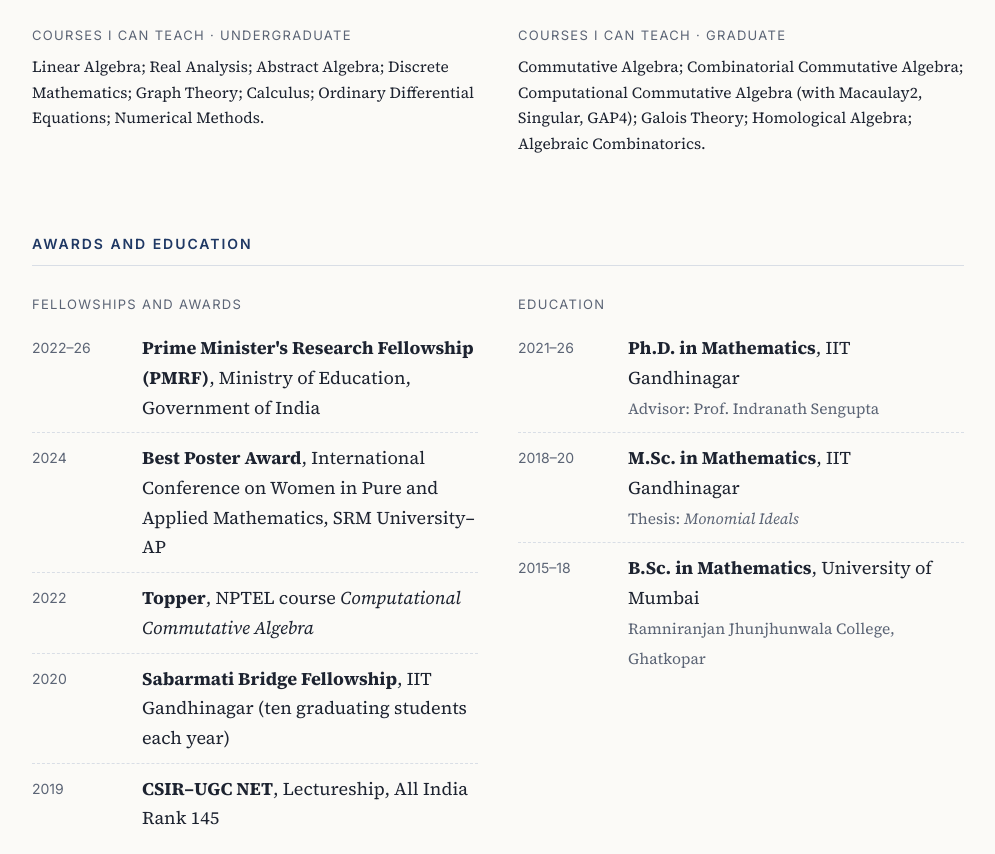
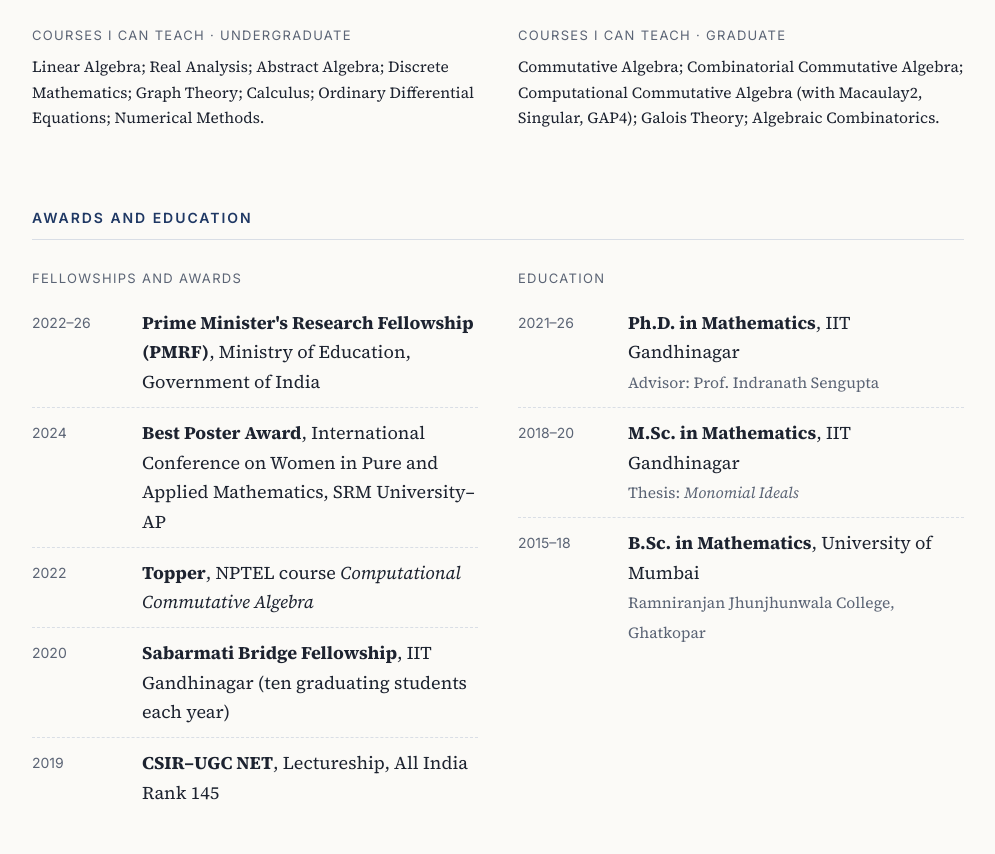
Before and after one commit to SiddhiAmbhore/siddhiambhore.github.io, a plain HTML site: page index.html in a window 1280 px wide. Shown: the part 3287-4141 px from the top of the page, without its empty margins (142-1137 px from the left). Drawn offline with Linux system fonts and the light colour scheme.

Commit message:
Update course list

```diff
--- a/index.html
+++ b/index.html
@@ -329,7 +329,7 @@
       </div>
       <div>
         <div class="sub">Courses I can teach · Graduate</div>
-        <p class="small" style="margin-top:0">Commutative Algebra; Combinatorial Commutative Algebra; Computational Commutative Algebra (with Macaulay2, Singular, GAP4); Galois Theory; Homological Algebra; Algebraic Combinatorics.</p>
+        <p class="small" style="margin-top:0">Commutative Algebra; Combinatorial Commutative Algebra; Computational Commutative Algebra (with Macaulay2, Singular, GAP4); Galois Theory; Algebraic Combinatorics.</p>
       </div>
     </div>
   </section>
```
